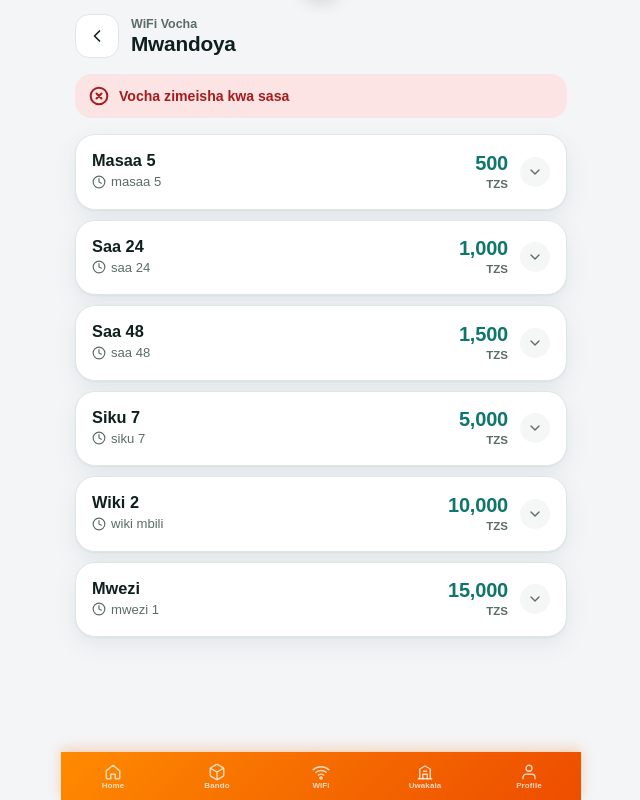
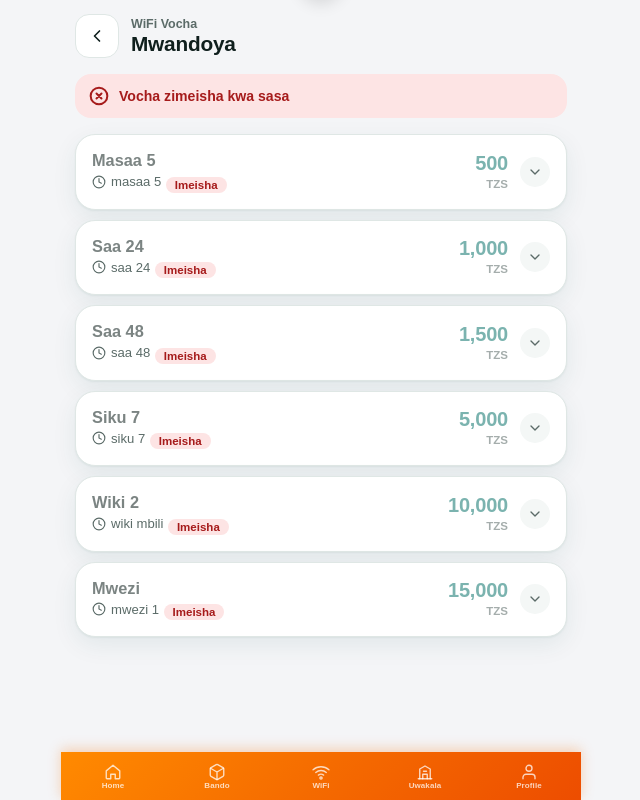
Before and after one commit to titansgroup7-cell/SULE, a Flask app: page /wifi/mwandoya in a window 1280 px wide. Shown: the whole page, without its empty margins (319-959 px from the left). Run offline with Flask 3, Linux system fonts and the light colour scheme; the visitor is signed in with stand-in values (Sample User, id 1); data comes from the database, SQL or seed files in the repository; data that the repository does not hold is empty; some libraries are stand-ins or nearby versions.

Commit message:
Update wifi_packages.html

```diff
--- a/templates/wifi_packages.html
+++ b/templates/wifi_packages.html
@@ -110,7 +110,6 @@
     border-radius: 20px;
     box-shadow: var(--w-shadow);
     overflow: hidden;
-    transition: border-color .2s ease;
 }
 .pkg-card.open { border-color: var(--w-teal-500); }
 
@@ -140,6 +139,10 @@
 }
 .pkg-dur svg { width: 14px; height: 14px; }
 
+.pkg-stock { display: inline-flex; align-items: center; margin-top: 6px; padding: 2px 9px; border-radius: 999px; font-size: .72rem; font-weight: 800; background: var(--w-teal-100); color: var(--w-teal-700); }
+.pkg-stock.low { background: #fff1d6; color: #9a4a00; }
+.pkg-stock.out { background: #fde4e4; color: #a61b1b; }
+.pkg-card.sold-out .pkg-name, .pkg-card.sold-out .pkg-price { opacity: .55; }
 .pkg-price { text-align: right; white-space: nowrap; line-height: 1.1; }
 .pkg-price strong {
     display: block;
@@ -160,7 +163,6 @@
     color: var(--w-muted);
     display: flex; align-items: center; justify-content: center;
     flex-shrink: 0;
-    transition: transform .2s ease, background .2s ease, color .2s ease;
 }
 .pkg-chevron svg { width: 16px; height: 16px; }
 .pkg-card.open .pkg-chevron {
@@ -173,7 +175,6 @@
 .pkg-buy {
     display: grid;
     grid-template-rows: 0fr;
-    transition: grid-template-rows .25s ease;
 }
 .pkg-card.open .pkg-buy { grid-template-rows: 1fr; }
 .pkg-buy-inner { overflow: hidden; min-height: 0; }
@@ -282,7 +283,8 @@
 
     <div class="pkg-list">
         {% for p in packages %}
-        <div class="pkg-card" id="pkg-{{ p.key }}">
+        {% set n = (stock or {}).get(p.key, 0) %}
+        <div class="pkg-card{% if n < 1 %} sold-out{% endif %}" id="pkg-{{ p.key }}">
             <button type="button" class="pkg-toggle"
                     aria-expanded="false" aria-controls="buy-{{ p.key }}"
                     onclick="togglePkg('{{ p.key }}')">
@@ -293,6 +295,9 @@
                             <svg viewBox="0 0 24 24" aria-hidden="true"><circle cx="12" cy="12" r="10"/><path d="M12 6v6l4 2"/></svg>
                             {{ p.duration }}
                         </div>
+                        {% if n < 1 %}<span class="pkg-stock out">Imeisha</span>
+                        {% elif n <= 5 %}<span class="pkg-stock low">Zimebaki {{ n }}</span>
+                        {% else %}<span class="pkg-stock">Zipo {{ n }}</span>{% endif %}
                     </div>
                     <div class="pkg-price">
                         <strong>{{ "{:,}".format(p.price) }}</strong>
@@ -312,8 +317,8 @@
                             <svg viewBox="0 0 24 24" aria-hidden="true"><path d="M15 3h4a2 2 0 0 1 2 2v14a2 2 0 0 1-2 2h-4"/><path d="M10 17l5-5-5-5"/><path d="M15 12H3"/></svg>
                             Ingia ili kununua
                         </a>
-                        {% elif available < 1 %}
-                        <p class="pkg-note">Vocha zimeisha. Jaribu tena baadaye.</p>
+                        {% elif n < 1 %}
+                        <p class="pkg-note">Vocha za {{ p.name }} zimeisha kwa {{ location|title }}. Jaribu kifurushi kingine au baadaye.</p>
                         {% else %}
                         <form class="pkg-form" method="post" action="{{ url_for('wifi_buy') }}">
                             <input type="hidden" name="location" value="{{ location }}">
@@ -348,9 +353,6 @@ function togglePkg(key) {
     if (!wasOpen) {
         card.classList.add('open');
         card.querySelector('.pkg-toggle').setAttribute('aria-expanded', 'true');
-        setTimeout(function () {
-            card.scrollIntoView({ behavior: 'smooth', block: 'nearest' });
-        }, 260);
     }
 }
 </script>
```
